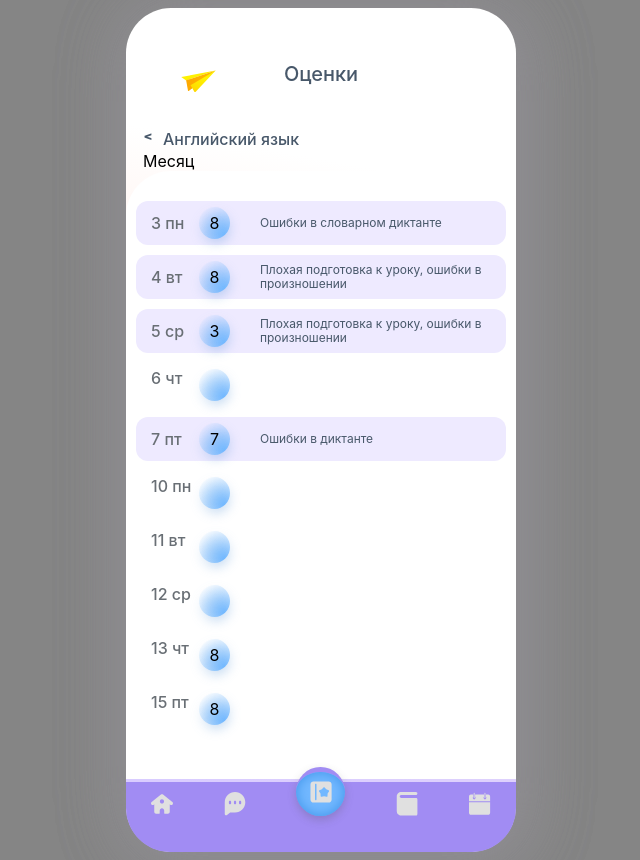
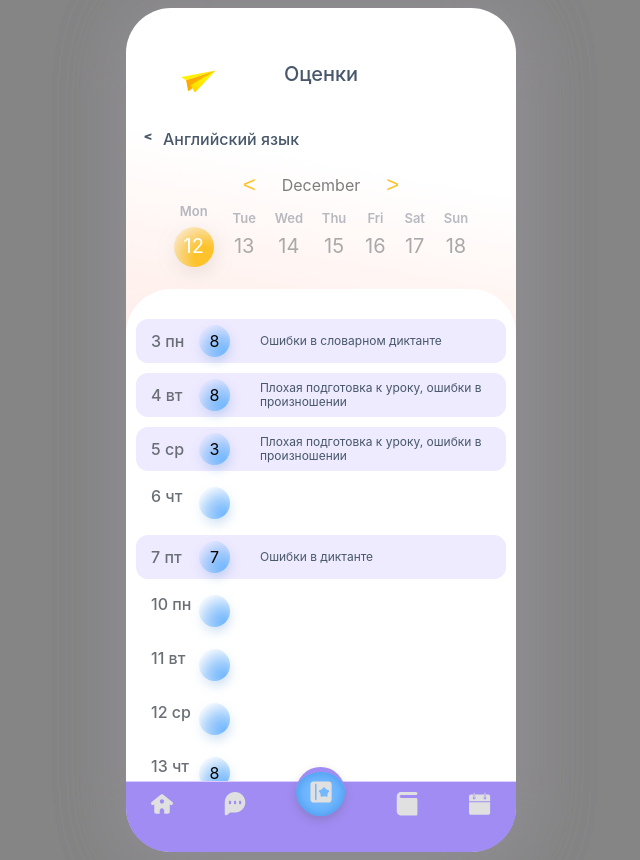
Before and after one commit to Dianakove32/school-way-pet-project, a Next.js app: page /diary/score/1 in a window 1280 px wide. Shown: the whole page, without its empty margins (319-959 px from the left). Built offline with nearby package versions, Linux system fonts and the light colour scheme.

Commit message:
fix size of calendar container, add scroll

```diff
--- a/pages/books/index.tsx
+++ b/pages/books/index.tsx
@@ -67,7 +67,7 @@ const Books = () => {
       <style jsx>{`
         .content{
         margin-top: 44px;
-        height: 600px;
+        height: 568px;
         overflow-y: auto;
         padding-right: 3px;
         }
--- a/pages/calendar/Week.tsx
+++ b/pages/calendar/Week.tsx
@@ -73,7 +73,7 @@ const calendar = [
   },
 ];
 
-const Week = ({listData, type}:any) => {
+const Week = ({listData, type=''}:any) => {
   const [d] = React.useState(new Date());
   const { state, functions } = useCalendar({
     selectedDate: d,
@@ -157,7 +157,7 @@ const Week = ({listData, type}:any) => {
             >
               {/*<div>&#706;</div>*/}
             </button>
-            {week.map((day) => {
+            {type !== 'month' && week.map((day) => {
               const isAdditional =
                 day.monthIndex !== state.selectedMonth.monthIndex;
               const className = cn(
--- a/pages/diary/score/[id].tsx
+++ b/pages/diary/score/[id].tsx
@@ -5,6 +5,8 @@ import Breadcrumbs from "../../../src/components/Breadcrumbs/Breadcrumbs";
 import {arrDetailScore} from '../../../src/components/MockDada/diaryData'
 import s from '../../../styles/Score.module.css'
 import {arrScore1} from "../../../src/components/MockDada/diaryData";
+import Week from "../../calendar/Week";
+import cn from "classnames";
 
 
 const ScoreBySubject = () => {
@@ -14,9 +16,10 @@ const ScoreBySubject = () => {
     <PageLayout title={"Оценки"} className={'diaryScore'}>
     <div className={s.navBlock}>
     <Breadcrumbs link={'/diary/score'} title={sbg?.subject}/>
-      <div>Месяц</div>
+      {/*заменить на вертикальный календарь*/}
+      <Week ензу={'month'}/>
     </div>
-      <div className={s.scoreContainer}>
+      <div className={cn(s.scoreContainer, 'customScroll')}>
       {
         arrDetailScore.map((el: any)=> <div key={el.id} className={el.comment ? s.scoreColored : s.scoreDetailItem}>
           <div className={s.scoreData}>{el.data}</div>
--- a/pages/diary/score/index.tsx
+++ b/pages/diary/score/index.tsx
@@ -5,6 +5,7 @@ import Tabs from "../../../src/UI/Tabs/Tabs";
 import s from '../../../styles/Score.module.css'
 import Link from "next/link";
 import {arrScore1, arrScore2, arrScore3, arrScore4} from "../../../src/components/MockDada/diaryData";
+import cn from "classnames";
 
 const Score = () => {
   const [tab, setTab] = useState('arrScore1')
@@ -32,7 +33,7 @@ const Score = () => {
       />
 
       </div>
-      <div className={s.scoreContainer}>
+      <div className={cn(s.scoreContainer,s.main, 'customScroll')}>
         {
           arrScor?.map((el: any)=> <div key={el.id} className={s.scoreItem}>
             <div className={s.scoreSubject}>{el.subject}</div>
--- a/pages/index.tsx
+++ b/pages/index.tsx
@@ -65,6 +65,7 @@ export default function Menu() {
         .wrapper-menu {
           background: linear-gradient(14.59deg, #D9CCFF 1.28%, #FFF1ED 28.09%, #FFFFFF 52.12%);
           padding: 16px 25px;
+          height: 784px;
         }
         .header-menu {
           display: flex;
@@ -135,7 +136,7 @@ export default function Menu() {
           border-radius: 45px;
           padding: 40px;
           color: #EEEAFF;
-          margin: 40px 0px;
+          margin: 20px 0px;
           position: relative;
           box-shadow: 0px 6px 17px rgba(67, 49, 136, 0.12);
         }
--- a/pages/message/index.tsx
+++ b/pages/message/index.tsx
@@ -20,7 +20,7 @@ const Messages = () => {
             </div>
             <div className='time-content'>
               <div className='messages-time'>{el.time}</div>
-              {/*<div className={el.count ? 'messages-count' : null}>{el.count}</div>*/}
+              <div className={el.count ? 'messages-count' : undefined}>{el.count}</div>
             </div>
           </div>)
         }
--- a/src/UI/Calendar/Calendar.module.css
+++ b/src/UI/Calendar/Calendar.module.css
@@ -114,7 +114,7 @@
 .container{
     display: flex;
     justify-content: space-between;
-    padding: 0px 12px;
+    /*padding: 0px 12px;*/
     align-items: center;
     height: 30px;
     margin : 20px 0px 40px 0px;
--- a/styles/Score.module.css
+++ b/styles/Score.module.css
@@ -2,9 +2,11 @@
     background: #FFFFFF;
     border-radius: 45px 45px 0px 0px;
     padding: 30px 10px 0px 10px;
-    height: 100vh;
-    height: 608px;
+     height: 492px;
     overflow-y: auto;
+}
+.scoreContainer.main{
+   height: 542px;
 }
 .scoreItem{
     display: flex;
```
Also changed, not shown: src/UI/Tabs/Tabs.tsx (line endings or trailing spaces).
